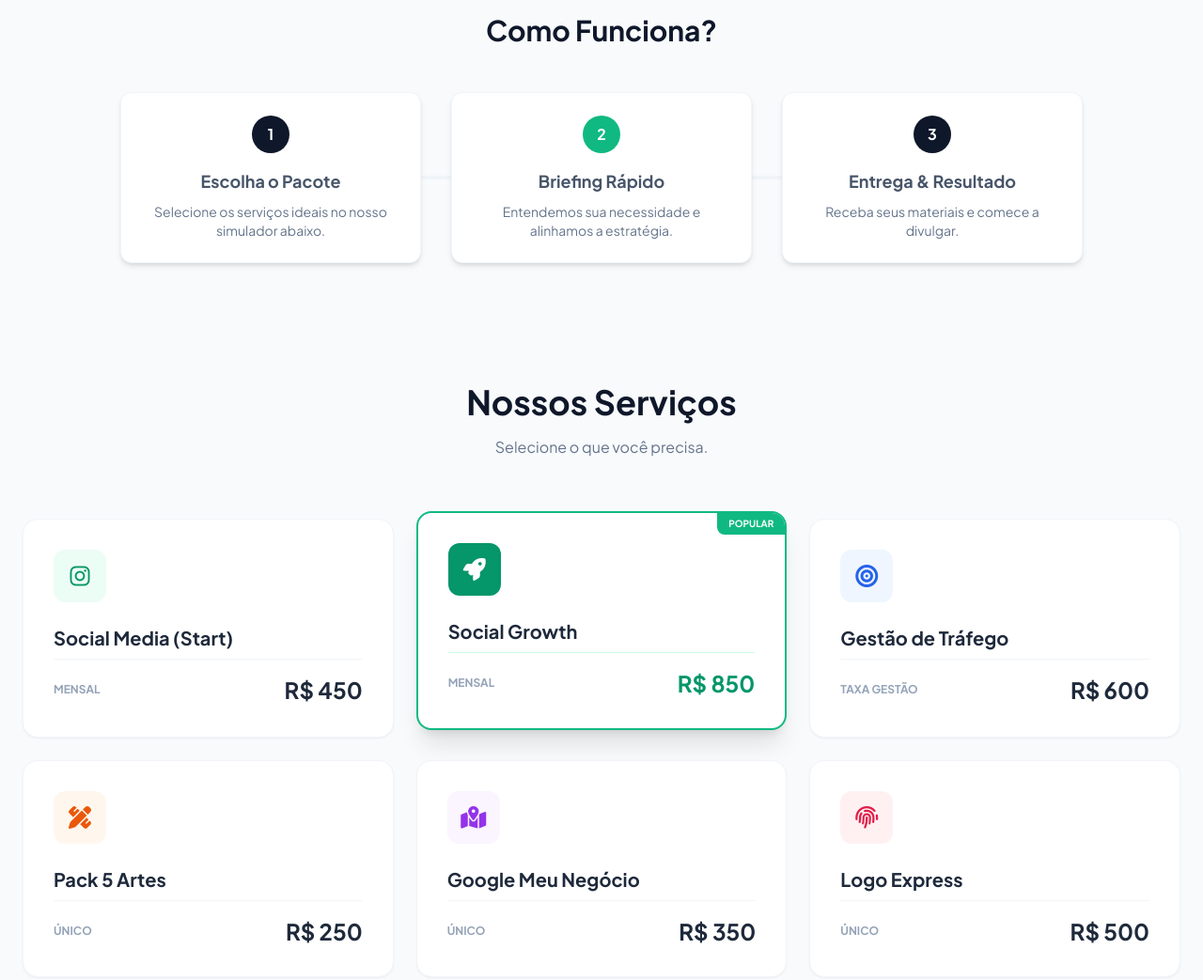
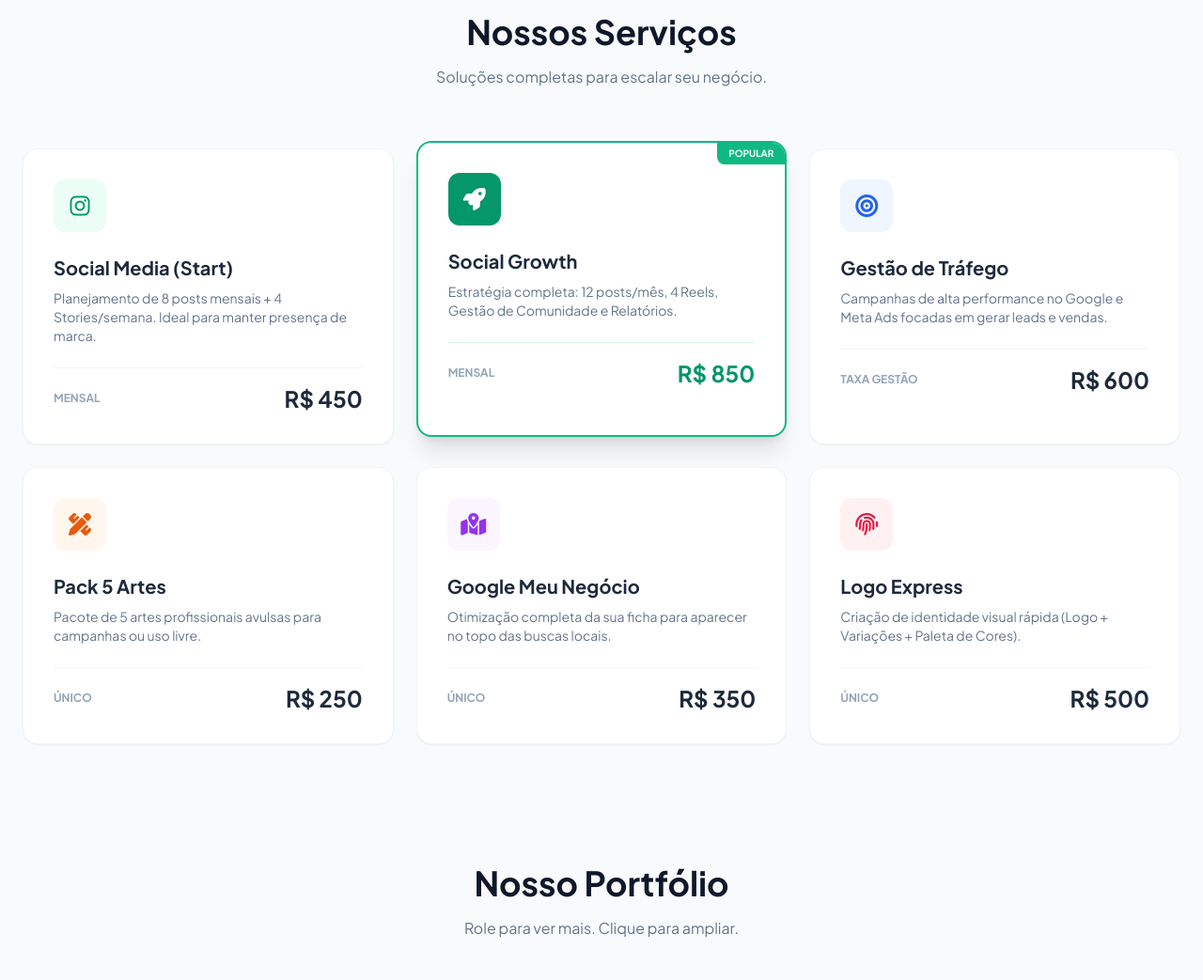
Before and after one commit to AziMarketing/Azi, a plain HTML site: page index.html in a window 1280 px wide. Shown: the part 2160-3203 px from the top of the page at 94% size. Drawn offline with nearby package versions, Linux system fonts and the light colour scheme.

Commit message:
index.html

```diff
--- a/index.html
+++ b/index.html
@@ -33,8 +33,9 @@
         #lightbox.active { display: flex; opacity: 1; }
         #lightbox-content img, #lightbox-content video { max-width: 90vw; max-height: 85vh; border-radius: 8px; box-shadow: 0 25px 50px -12px rgba(0,0,0,0.5); object-fit: contain; }
 
-        /* --- SLIDER (AUTO + MANUAL) --- */
+        /* --- SLIDER (APENAS AUTO) --- */
         .slider-wrapper { position: relative; width: 100%; overflow: hidden; padding: 20px 0; }
+        /* Cursor grab indica que pode arrastar (mobile/desktop) */
         .slider-track { display: flex; gap: 24px; width: max-content; cursor: grab; }
         .slider-track:active { cursor: grabbing; }
 
@@ -47,12 +48,6 @@
 
         .item-design { width: 300px; height: 300px; }
         .item-audiovisual { width: 400px; height: 225px; }
-
-        /* BOTÕES NAV */
-        .nav-btn { position: absolute; top: 50%; transform: translateY(-50%); width: 48px; height: 48px; border-radius: 50%; background: white; color: #0f172a; box-shadow: 0 4px 12px rgba(0,0,0,0.15); display: flex; align-items: center; justify-content: center; cursor: pointer; z-index: 20; transition: all 0.2s; border: 1px solid #f1f5f9; opacity: 0.8; }
-        .nav-btn:hover { background: #10b981; color: white; scale: 1.1; opacity: 1; }
-        .nav-prev { left: 10px; }
-        .nav-next { right: 10px; }
 
         /* --- FOTOS EQUIPE --- */
         .profile-img { width: 260px; height: 260px; object-fit: cover; object-position: top center; border-radius: 24px; border: 4px solid white; box-shadow: 0 20px 40px -10px rgba(0,0,0,0.15); transition: all 0.4s ease; background-color: #e2e8f0; }
@@ -85,7 +80,6 @@
                 <a href="#quem-somos" class="hover:text-emerald-600 transition">Quem Somos</a>
                 <a href="#servicos" class="hover:text-emerald-600 transition">Serviços</a>
                 <a href="#portfolio" class="hover:text-emerald-600 transition">Portfólio</a>
-
                 <div class="h-4 w-px bg-slate-300 mx-2"></div>
                 <a href="https://www.instagram.com/azicomunicacao/" target="_blank" class="text-slate-400 hover:text-[#E1306C] transition text-xl" title="Siga nosso Instagram">
                     <i class="fa-brands fa-instagram"></i>
@@ -160,40 +154,49 @@
             </div>
         </section>
 
-        <section class="mb-32 text-center">
-            <h2 class="text-3xl font-bold text-slate-900 mb-12">Como Funciona?</h2>
-            <div class="grid grid-cols-1 md:grid-cols-3 gap-8 max-w-5xl mx-auto relative">
-                <div class="hidden md:block absolute top-1/2 left-0 w-full h-1 bg-slate-100 -z-10 -translate-y-1/2"></div>
-                <div class="bg-white p-6 rounded-xl shadow-md border border-slate-100">
-                    <div class="w-10 h-10 bg-slate-900 text-white rounded-full flex items-center justify-center font-bold mx-auto mb-4">1</div>
-                    <h4 class="font-bold text-lg mb-2">Escolha o Pacote</h4>
-                    <p class="text-sm text-slate-500">Selecione os serviços ideais no nosso simulador abaixo.</p>
-                </div>
-                <div class="bg-white p-6 rounded-xl shadow-md border border-slate-100">
-                    <div class="w-10 h-10 bg-emerald-500 text-white rounded-full flex items-center justify-center font-bold mx-auto mb-4">2</div>
-                    <h4 class="font-bold text-lg mb-2">Briefing Rápido</h4>
-                    <p class="text-sm text-slate-500">Entendemos sua necessidade e alinhamos a estratégia.</p>
-                </div>
-                <div class="bg-white p-6 rounded-xl shadow-md border border-slate-100">
-                    <div class="w-10 h-10 bg-slate-900 text-white rounded-full flex items-center justify-center font-bold mx-auto mb-4">3</div>
-                    <h4 class="font-bold text-lg mb-2">Entrega & Resultado</h4>
-                    <p class="text-sm text-slate-500">Receba seus materiais e comece a divulgar.</p>
-                </div>
-            </div>
-        </section>
-
         <section id="servicos" class="mb-32 scroll-mt-32">
             <div class="text-center mb-16">
                 <h2 class="text-3xl md:text-4xl font-bold text-slate-900 mb-4">Nossos Serviços</h2>
-                <p class="text-slate-500 max-w-2xl mx-auto">Selecione o que você precisa.</p>
+                <p class="text-slate-500 max-w-2xl mx-auto">Soluções completas para escalar seu negócio.</p>
             </div>
             <div class="grid grid-cols-1 md:grid-cols-2 lg:grid-cols-3 gap-6">
-                <div class="service-card bg-white p-8 rounded-2xl border border-slate-100 shadow-sm hover:shadow-xl relative group"><div class="w-14 h-14 bg-emerald-50 text-emerald-600 rounded-xl flex items-center justify-center mb-6 text-2xl"><i class="fa-brands fa-instagram"></i></div><h3 class="text-xl font-bold text-slate-800 mb-2">Social Media (Start)</h3><div class="border-t border-slate-100 pt-4 flex justify-between items-center"><span class="text-xs text-slate-400 font-bold uppercase">Mensal</span><span class="text-2xl font-bold text-slate-800">R$ 450</span></div></div>
-                <div class="service-card bg-white p-8 rounded-2xl border-2 border-emerald-500 shadow-xl relative overflow-hidden transform md:-translate-y-2"><div class="absolute top-0 right-0 bg-emerald-500 text-white text-[10px] font-bold px-3 py-1 rounded-bl-lg uppercase">Popular</div><div class="w-14 h-14 bg-emerald-600 text-white rounded-xl flex items-center justify-center mb-6 text-2xl"><i class="fa-solid fa-rocket"></i></div><h3 class="text-xl font-bold text-slate-800 mb-2">Social Growth</h3><div class="border-t border-emerald-100 pt-4 flex justify-between items-center"><span class="text-xs text-slate-400 font-bold uppercase">Mensal</span><span class="text-2xl font-bold text-emerald-600">R$ 850</span></div></div>
-                <div class="service-card bg-white p-8 rounded-2xl border border-slate-100 shadow-sm hover:shadow-xl group"><div class="w-14 h-14 bg-blue-50 text-blue-600 rounded-xl flex items-center justify-center mb-6 text-2xl"><i class="fa-solid fa-bullseye"></i></div><h3 class="text-xl font-bold text-slate-800 mb-2">Gestão de Tráfego</h3><div class="border-t border-slate-100 pt-4 flex justify-between items-center"><span class="text-xs text-slate-400 font-bold uppercase">Taxa Gestão</span><span class="text-2xl font-bold text-slate-800">R$ 600</span></div></div>
-                <div class="service-card bg-white p-8 rounded-2xl border border-slate-100 shadow-sm hover:shadow-xl group"><div class="w-14 h-14 bg-orange-50 text-orange-600 rounded-xl flex items-center justify-center mb-6 text-2xl"><i class="fa-solid fa-pen-ruler"></i></div><h3 class="text-xl font-bold text-slate-800 mb-2">Pack 5 Artes</h3><div class="border-t border-slate-100 pt-4 flex justify-between items-center"><span class="text-xs text-slate-400 font-bold uppercase">Único</span><span class="text-2xl font-bold text-slate-800">R$ 250</span></div></div>
-                <div class="service-card bg-white p-8 rounded-2xl border border-slate-100 shadow-sm hover:shadow-xl group"><div class="w-14 h-14 bg-purple-50 text-purple-600 rounded-xl flex items-center justify-center mb-6 text-2xl"><i class="fa-solid fa-map-location-dot"></i></div><h3 class="text-xl font-bold text-slate-800 mb-2">Google Meu Negócio</h3><div class="border-t border-slate-100 pt-4 flex justify-between items-center"><span class="text-xs text-slate-400 font-bold uppercase">Único</span><span class="text-2xl font-bold text-slate-800">R$ 350</span></div></div>
-                <div class="service-card bg-white p-8 rounded-2xl border border-slate-100 shadow-sm hover:shadow-xl group"><div class="w-14 h-14 bg-rose-50 text-rose-600 rounded-xl flex items-center justify-center mb-6 text-2xl"><i class="fa-solid fa-fingerprint"></i></div><h3 class="text-xl font-bold text-slate-800 mb-2">Logo Express</h3><div class="border-t border-slate-100 pt-4 flex justify-between items-center"><span class="text-xs text-slate-400 font-bold uppercase">Único</span><span class="text-2xl font-bold text-slate-800">R$ 500</span></div></div>
+                <div class="service-card bg-white p-8 rounded-2xl border border-slate-100 shadow-sm hover:shadow-xl relative group">
+                    <div class="w-14 h-14 bg-emerald-50 text-emerald-600 rounded-xl flex items-center justify-center mb-6 text-2xl"><i class="fa-brands fa-instagram"></i></div>
+                    <h3 class="text-xl font-bold text-slate-800 mb-2">Social Media (Start)</h3>
+                    <p class="text-sm text-slate-500 mb-6">Planejamento de 8 posts mensais + 4 Stories/semana. Ideal para manter presença de marca.</p>
+                    <div class="border-t border-slate-100 pt-4 flex justify-between items-center"><span class="text-xs text-slate-400 font-bold uppercase">Mensal</span><span class="text-2xl font-bold text-slate-800">R$ 450</span></div>
+                </div>
+                <div class="service-card bg-white p-8 rounded-2xl border-2 border-emerald-500 shadow-xl relative overflow-hidden transform md:-translate-y-2">
+                    <div class="absolute top-0 right-0 bg-emerald-500 text-white text-[10px] font-bold px-3 py-1 rounded-bl-lg uppercase">Popular</div>
+                    <div class="w-14 h-14 bg-emerald-600 text-white rounded-xl flex items-center justify-center mb-6 text-2xl"><i class="fa-solid fa-rocket"></i></div>
+                    <h3 class="text-xl font-bold text-slate-800 mb-2">Social Growth</h3>
+                    <p class="text-sm text-slate-500 mb-6">Estratégia completa: 12 posts/mês, 4 Reels, Gestão de Comunidade e Relatórios.</p>
+                    <div class="border-t border-emerald-100 pt-4 flex justify-between items-center"><span class="text-xs text-slate-400 font-bold uppercase">Mensal</span><span class="text-2xl font-bold text-emerald-600">R$ 850</span></div>
+                </div>
+                <div class="service-card bg-white p-8 rounded-2xl border border-slate-100 shadow-sm hover:shadow-xl group">
+                    <div class="w-14 h-14 bg-blue-50 text-blue-600 rounded-xl flex items-center justify-center mb-6 text-2xl"><i class="fa-solid fa-bullseye"></i></div>
+                    <h3 class="text-xl font-bold text-slate-800 mb-2">Gestão de Tráfego</h3>
+                    <p class="text-sm text-slate-500 mb-6">Campanhas de alta performance no Google e Meta Ads focadas em gerar leads e vendas.</p>
+                    <div class="border-t border-slate-100 pt-4 flex justify-between items-center"><span class="text-xs text-slate-400 font-bold uppercase">Taxa Gestão</span><span class="text-2xl font-bold text-slate-800">R$ 600</span></div>
+                </div>
+                <div class="service-card bg-white p-8 rounded-2xl border border-slate-100 shadow-sm hover:shadow-xl group">
+                    <div class="w-14 h-14 bg-orange-50 text-orange-600 rounded-xl flex items-center justify-center mb-6 text-2xl"><i class="fa-solid fa-pen-ruler"></i></div>
+                    <h3 class="text-xl font-bold text-slate-800 mb-2">Pack 5 Artes</h3>
+                    <p class="text-sm text-slate-500 mb-6">Pacote de 5 artes profissionais avulsas para campanhas ou uso livre.</p>
+                    <div class="border-t border-slate-100 pt-4 flex justify-between items-center"><span class="text-xs text-slate-400 font-bold uppercase">Único</span><span class="text-2xl font-bold text-slate-800">R$ 250</span></div>
+                </div>
+                <div class="service-card bg-white p-8 rounded-2xl border border-slate-100 shadow-sm hover:shadow-xl group">
+                    <div class="w-14 h-14 bg-purple-50 text-purple-600 rounded-xl flex items-center justify-center mb-6 text-2xl"><i class="fa-solid fa-map-location-dot"></i></div>
+                    <h3 class="text-xl font-bold text-slate-800 mb-2">Google Meu Negócio</h3>
+                    <p class="text-sm text-slate-500 mb-6">Otimização completa da sua ficha para aparecer no topo das buscas locais.</p>
+                    <div class="border-t border-slate-100 pt-4 flex justify-between items-center"><span class="text-xs text-slate-400 font-bold uppercase">Único</span><span class="text-2xl font-bold text-slate-800">R$ 350</span></div>
+                </div>
+                <div class="service-card bg-white p-8 rounded-2xl border border-slate-100 shadow-sm hover:shadow-xl group">
+                    <div class="w-14 h-14 bg-rose-50 text-rose-600 rounded-xl flex items-center justify-center mb-6 text-2xl"><i class="fa-solid fa-fingerprint"></i></div>
+                    <h3 class="text-xl font-bold text-slate-800 mb-2">Logo Express</h3>
+                    <p class="text-sm text-slate-500 mb-6">Criação de identidade visual rápida (Logo + Variações + Paleta de Cores).</p>
+                    <div class="border-t border-slate-100 pt-4 flex justify-between items-center"><span class="text-xs text-slate-400 font-bold uppercase">Único</span><span class="text-2xl font-bold text-slate-800">R$ 500</span></div>
+                </div>
             </div>
         </section>
 
@@ -205,23 +208,19 @@
 
             <div class="mb-16 relative">
                 <div class="flex justify-between items-center px-6 mb-4 max-w-7xl mx-auto"><span class="text-slate-400 text-sm font-bold uppercase tracking-wider"><i class="fa-solid fa-layer-group mr-2"></i> Design</span></div>
-                <div class="relative max-w-7xl mx-auto group">
-                    <button class="nav-btn nav-prev opacity-0 group-hover:opacity-100 transition" onclick="scrollSlider('design', -320)"><i class="fa-solid fa-chevron-left"></i></button>
+                <div class="relative max-w-full mx-auto group overflow-hidden">
                     <div id="slider-design" class="slider-wrapper" onmouseenter="pauseScroll('design')" onmouseleave="resumeScroll('design')">
                         <div class="slider-track" id="track-design"></div>
                     </div>
-                    <button class="nav-btn nav-next opacity-0 group-hover:opacity-100 transition" onclick="scrollSlider('design', 320)"><i class="fa-solid fa-chevron-right"></i></button>
                 </div>
             </div>
 
             <div class="mb-8 relative">
                 <div class="flex justify-between items-center px-6 mb-4 max-w-7xl mx-auto"><span class="text-slate-400 text-sm font-bold uppercase tracking-wider"><i class="fa-solid fa-video mr-2"></i> Audiovisual</span></div>
-                <div class="relative max-w-7xl mx-auto group">
-                    <button class="nav-btn nav-prev opacity-0 group-hover:opacity-100 transition" onclick="scrollSlider('audio', -420)"><i class="fa-solid fa-chevron-left"></i></button>
+                <div class="relative max-w-full mx-auto group overflow-hidden">
                     <div id="slider-audio" class="slider-wrapper" onmouseenter="pauseScroll('audio')" onmouseleave="resumeScroll('audio')">
                         <div class="slider-track" id="track-audio"></div>
                     </div>
-                    <button class="nav-btn nav-next opacity-0 group-hover:opacity-100 transition" onclick="scrollSlider('audio', 420)"><i class="fa-solid fa-chevron-right"></i></button>
                 </div>
             </div>
         </section>
@@ -277,6 +276,7 @@
         function initSlider(trackId, items, typeClass) {
             const track = document.getElementById(trackId);
             let content = '';
+            // Triplicamos a lista para garantir scroll infinito suave
             [...items, ...items, ...items].forEach(item => {
                 if(item.type === 'video') {
                     content += `<div class="slider-item ${typeClass} relative group" onclick="openLightbox('video', '${item.src}')"><video autoplay muted loop playsinline class="pointer-events-none w-full h-full object-cover"><source src="${item.src}" type="video/mp4"></video><div class="absolute inset-0 flex items-center justify-center bg-black/10 group-hover:bg-black/30 transition"><div class="w-12 h-12 bg-white/90 rounded-full flex items-center justify-center shadow-lg"><i class="fa-solid fa-play text-emerald-600 ml-1"></i></div></div></div>`;
@@ -290,7 +290,7 @@
         initSlider('track-design', designImages, 'item-design');
         initSlider('track-audio', audioImages, 'item-audiovisual');
 
-        // --- SCROLL AUTO + MANUAL ---
+        // --- SCROLL AUTO ---
         const sliders = { design: { id: 'slider-design', speed: 0.5, active: true }, audio: { id: 'slider-audio', speed: 0.5, active: true } };
 
         function autoScroll() {
@@ -299,7 +299,8 @@
                 const el = document.getElementById(s.id);
                 if(s.active && el) {
                     el.scrollLeft += s.speed;
-                    if(el.scrollLeft >= (el.scrollWidth - el.clientWidth) / 2) el.scrollLeft = 0; // Reset suave
+                    // Reset suave para loop infinito
+                    if(el.scrollLeft >= (el.scrollWidth - el.clientWidth) / 2) el.scrollLeft = 0;
                 }
             }
             requestAnimationFrame(autoScroll);
@@ -308,7 +309,6 @@
 
         function pauseScroll(key) { sliders[key].active = false; }
         function resumeScroll(key) { sliders[key].active = true; }
-        function scrollSlider(key, amount) { document.getElementById(sliders[key].id).scrollBy({ left: amount, behavior: 'smooth' }); }
 
         // --- LIGHTBOX ---
         function openLightbox(type, src) {
```
